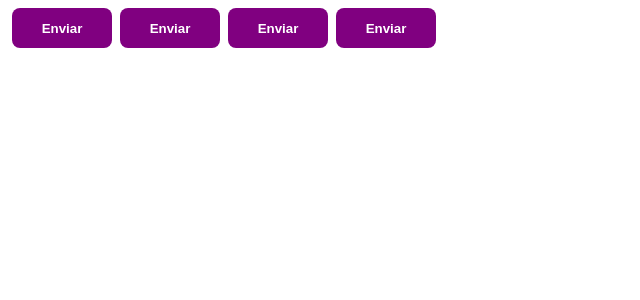
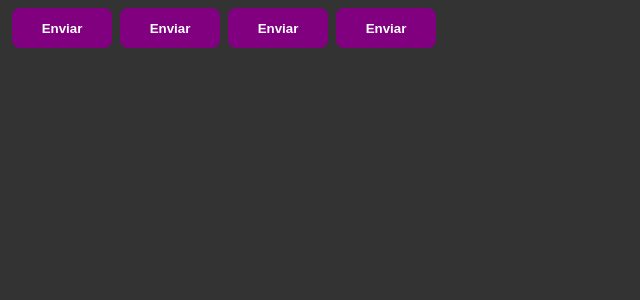
Before and after one commit to timabuntu/pomodoro, a React (Vite) app: page / in a window 1280 px wide. Shown: the top 300 px of the page, without its empty margins (0-640 px from the left). Built offline with nearby package versions, Linux system fonts and the light colour scheme.

Commit message:
feat: created global styled

```diff
--- a/src/App.tsx
+++ b/src/App.tsx
@@ -1,5 +1,7 @@
 import { ThemeProvider } from 'styled-components';
 import { Button } from './components/Button';
+
+import { GlobalStyle } from './styles/global';
 import { defaultTheme } from './styles/themes';
 
 export function App() {
@@ -9,6 +11,7 @@ export function App() {
       <Button colorVariant='primary' />
       <Button colorVariant='secondary' />
       <Button />
+      <GlobalStyle />
     </ThemeProvider>
   );
 }
--- /dev/null
+++ b/src/styles/global.ts
@@ -0,0 +1,5 @@
+import { createGlobalStyle } from 'styled-components';
+
+export const GlobalStyle = createGlobalStyle`
+ body {background-color: #333;}
+ `;
```
